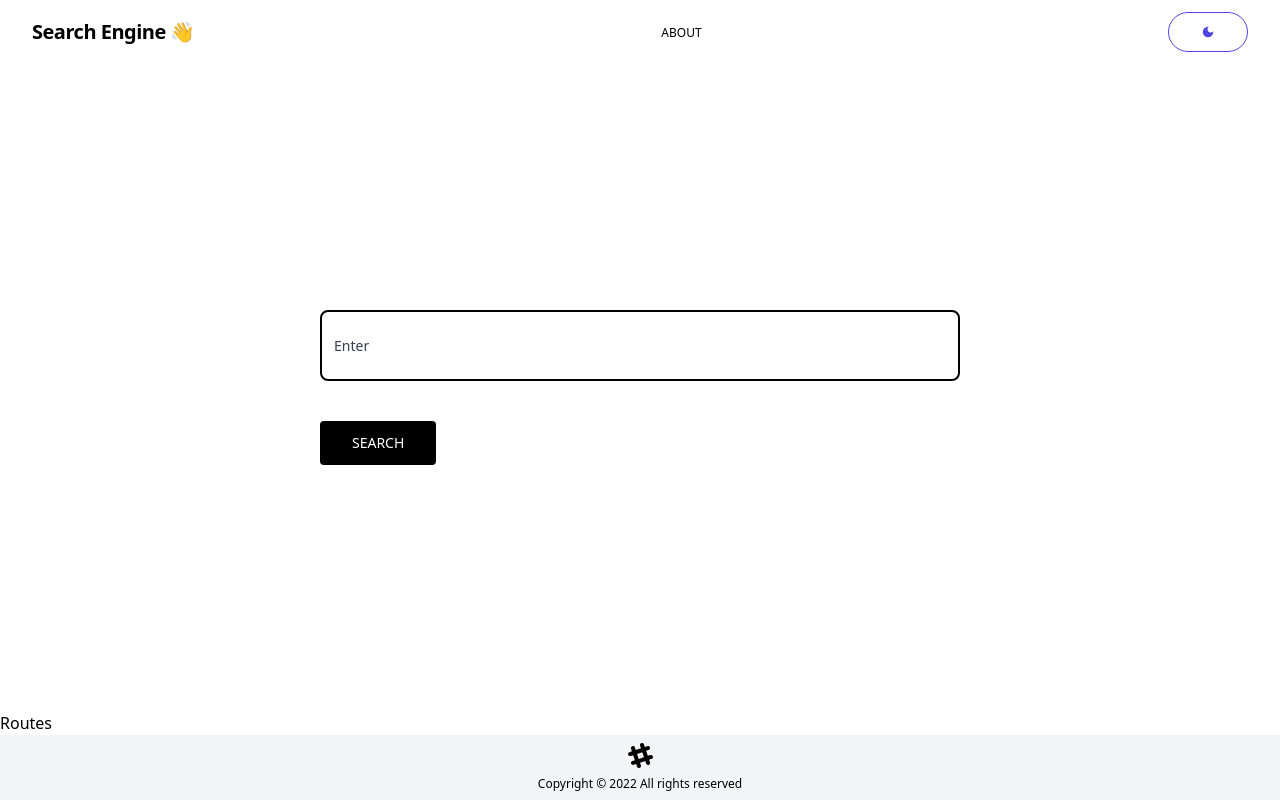
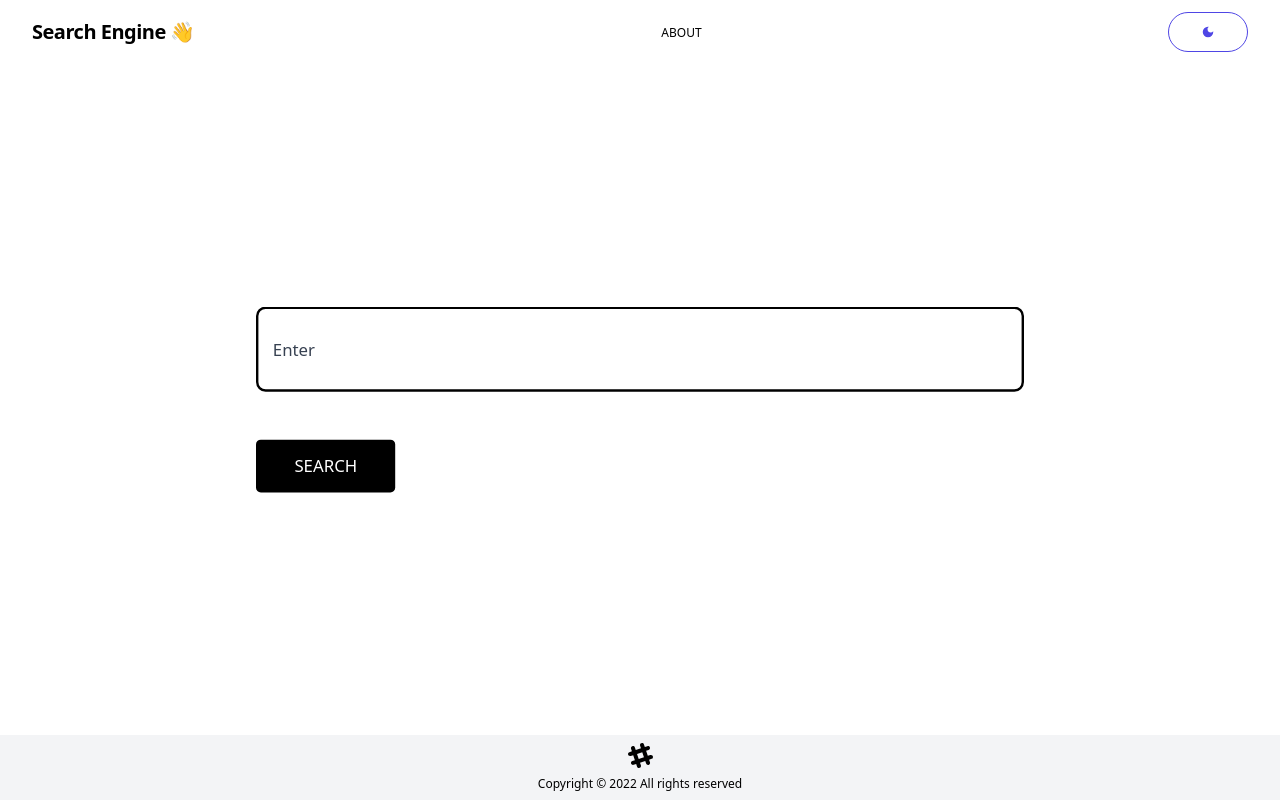
Before and after one commit to ya-nsh/search-engine, a React (Create React App) app: page / in a window 1280 px wide. Built offline with nearby package versions, Linux system fonts and the light colour scheme.

Commit message:
added framer motion and initialized context

```diff
--- a/src/App.js
+++ b/src/App.js
@@ -2,9 +2,9 @@ import logo from './logo.svg';
 import './App.css';
 import Footer from './components/Footer';
 import Navbar from './components/Navbar';
+import Results from './components/Results';
 import { useState } from 'react';
-import Routes from './routes/Routes';
-// import { Route, Routes } from 'react-router-dom';
+import { Route, Routes } from 'react-router-dom';
 import Search from './components/Search';
 
 function App() {
@@ -18,8 +18,16 @@ function App() {
     <div className={darkTheme ? 'dark' : ''}>
       <div className="bg-white dark:bg-slate-800 dark:text-gray-200 min-h-screen flex flex-col justify-between">
         <Navbar darkModeHandler={darkModeHandler} darkTheme={darkTheme} />
-        <Search darkTheme={darkTheme} />
-        <Routes />
+        <Routes>
+          <Route path="/" element={<Search darkTheme={darkTheme} />} />
+
+          <Route path="/search" element={<Results />} />
+          <Route path="/images" element={<Results />} />
+          <Route path="/news" element={<Results />} />
+          <Route path="/videos" element={<Results />} />
+          <Route path="/about" element={<h1>About</h1>} />
+        </Routes>
+
         <Footer darkTheme={darkTheme} />
       </div>
     </div>
--- /dev/null
+++ b/src/components/Results.jsx
@@ -0,0 +1,7 @@
+import React from 'react';
+
+function Results() {
+  return <div>Results</div>;
+}
+
+export default Results;
--- a/src/components/Search.jsx
+++ b/src/components/Search.jsx
@@ -1,8 +1,19 @@
 import React from 'react';
+import { motion } from 'framer-motion';
 
 function Search({ darkTheme }) {
   return (
-    <div className="w-1/2 m-auto relative">
+    <motion.div
+      drag="y"
+      dragConstraints={{
+        top: 0,
+        bottom: 0
+      }}
+      animate={{ scale: 1.2 }}
+      transition={{ duration: 0.2 }}
+      className="w-1/2 m-auto relative"
+    >
+      <form>
         <label
           class={`${
             darkTheme ? 'border-white ' : 'border-black'
@@ -52,7 +63,8 @@ function Search({ darkTheme }) {
             SEARCH
           </span>
         </div>
-    </div>
+      </form>
+    </motion.div>
   );
 }
 
--- /dev/null
+++ b/src/contexts/ResultContextProvider.js
@@ -0,0 +1,28 @@
+import React, { createContext, useContext, useState } from 'react';
+
+const ResultContext = createContext();
+const baseUrl = 'https://google-search3.p.rapidapi.com/api/v1';
+
+export const ResultContextProvider = ({ children }) => {
+  const [results, setResults] = useState([]);
+  const [loading, setLoading] = useState(false);
+  const [searchTerm, setSearchTerm] = useState('');
+
+  const getResults = async type => {
+    setLoading(true);
+
+    const response = await fetch(`baseUrl${type}`, {
+      method: 'GET',
+      headers: {
+        'X-User-Agent': 'desktop',
+        'X-Proxy-Location': 'EU',
+        'X-RapidAPI-Key': process.env.REACT_APP_RAPIDAPI_KEY,
+        'X-RapidAPI-Host': process.env.REACT_APP_RAPIDAPI_HOST
+      }
+    });
+
+    const data = await response.json();
+    setResults(data);
+    setLoading(false);
+  };
+};
--- a/src/routes/Routes.jsx
+++ /dev/null
@@ -1,7 +0,0 @@
-import React from 'react';
-
-function Routes() {
-  return <div>Routes</div>;
-}
-
-export default Routes;
```
Also changed, not shown: 1 other file (tests, documents, lock files or other folders). Lines whose indentation alone changed are shown as unchanged.
